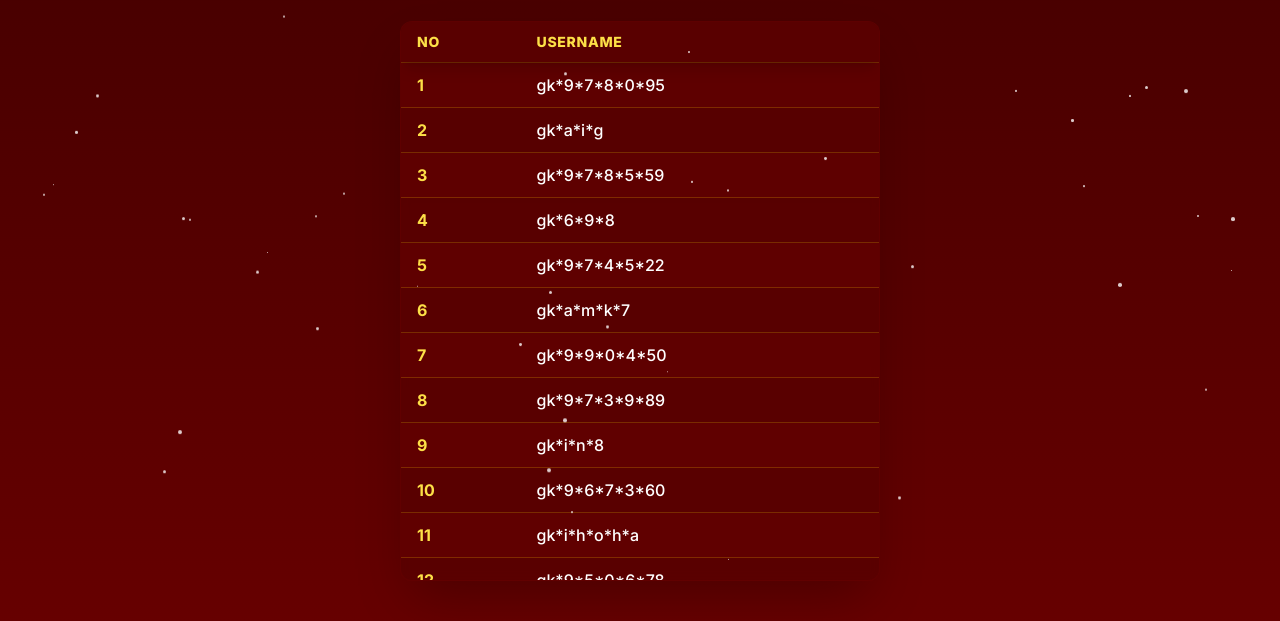
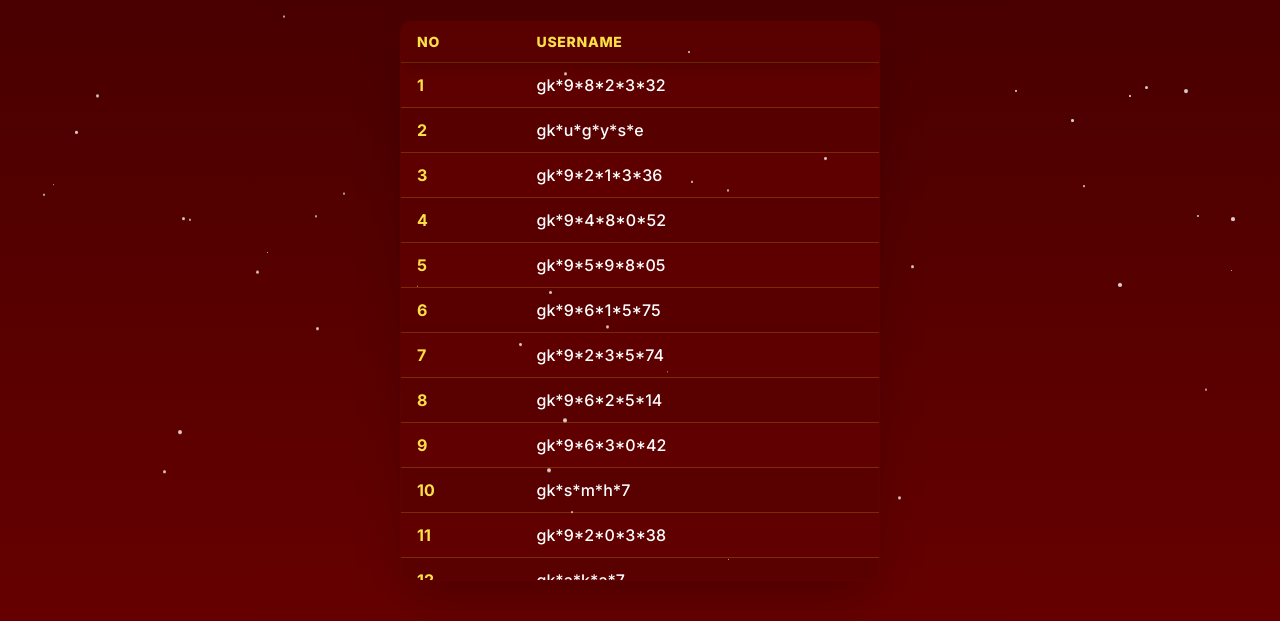
Before and after one commit to gkkservice7777-hub/gkkwinnerlist, a plain HTML site: page index.html in a window 1280 px wide. Shown: the part 199-820 px from the top of the page. Drawn offline with nearby package versions, Linux system fonts and the light colour scheme.

Commit message:
Update index.html
afasdfasdfasdfasd

```diff
--- a/index.html
+++ b/index.html
@@ -125,42 +125,48 @@
             for (let i = 0; i < SNOWFLAKE_COUNT; i++) { createSnowflake(); }
 
             const playerNames = [
-                "gk09673810495", "gkaaning", "gk09979855959", "gk061958", "gk09774455222", "gksaimkk77", "gk09897024250", "gk09676319889", "gklion28", "gk09666733860",
-                "gktinhtoohla", "gk09754076078", "gk09690587625", "gk09788227225", "gksoegyi", "gk09400460796", "gk09420181195", "gkksaung", "gk09517045000", "gk09665065243",
-                "gk09697180702", "gk09979573863", "gkphyu88", "gkghk77996", "gk09422288364", "gkayethin1", "gk09661333576", "gkjava7499", "gknw6661", "gk09777448744",
-                "gk09664776708", "gk09696876475", "gk09676441783", "gk09797942641", "gk09673789534", "gk09688082856", "gk09786491064", "gklushc20967", "gk09691191004", "gk00095150622",
-                "gk09758984309", "gkpaytalu19", "gk09666147547", "gknay5353", "gkkyikhin", "gkshasha94", "gk09782286435", "gktalon", "gkawwkyuu4", "gkmoethiha",
-                "gkwinnaigsoe", "gkthu2489", "gkkeee567890", "gknayhtet445", "gkaye1596", "gk2241988", "gk8933", "gksbcd1234", "gk193850", "gk012980",
-                "gkkyawaungoo", "gkrktony00", "gkminmin60", "gknyanlin123", "gk1988koko", "gksugardaddy", "gkzawe2213", "gkhnw09876", "gktooo44", "gkhtunlino9",
-                "gk047734", "gkkhantkyaw", "gktest2025", "gktta047734", "gkwine20", "gkminmin9939", "gkthuta695", "gkmtto1111", "gk24262426", "gkaung147369",
-                "gkkokonaumg", "gkeitar23", "gknyonyo198", "gkheinsoe13", "gkmkk224", "gkshine1995", "gknaing0066", "gkphyae1234", "gkhtetgyi0", "gksaihom94",
-                "gkshoonshoon", "gk2myo", "gkwinphyo456", "gkakt91202", "gkkhaing90", "gkaungthet10", "gkaung0326", "gkb1234", "gkkyaw88965", "gksulwin3351",
-                "gkklin1994", "gk198411", "gkbakha", "gkkohtwe2024", "gknaung6675", "gkheor777", "gksawshwe123", "gkkyi666", "gk121890zawz", "gkpyaeookyaw",
-                "gkyla77", "gksuupyae192", "gkkyal159357", "gkwin6716", "gkthuzarwin1", "gkatz2121", "gkwai966", "gkhein731022", "gkman444", "gksunn91",
-                "gkaung8luck", "gkrizalrzzr", "gkkyamar29", "gkdarkgold92", "gkzwewira137", "gkapap123456", "gktiger07", "gkchitmawa77", "gk127681", "gk123kokolin",
-                "gkkz1212", "gkkz00", "gkngweyu", "gkthuyamin", "gkwns5645", "gkmwk096840", "gkgk21739", "gk47202121", "gklapyae2222", "gklinn441",
-                "gkwin22334", "gkkat69", "gkkyawkyawty", "gkgako71", "gksoehantun", "gkpyae216647", "gkjawki555", "gk20097", "gkpyaethu123", "gkzinmaytun",
-                "gkchitsanmg", "gkgkkyaw999", "gkcat123", "gk259812", "gkkoshinelay", "gk2121984", "gklaminlay1", "gkmglu7777", "gk627362", "gksd123shin",
-                "gkhza10258", "gk831993", "gkseinkie7", "gkjack2024", "gkgkk176639", "gknaythu21", "gkthet9761", "gkwai21222", "gkppk1155", "gktthein1122",
-                "gkkyaw2800", "gkg445195", "gknyihtet27", "gkyamin888", "gk22419888", "gkkm1289", "gkphyithein5", "gkminparpu1", "gkthaint", "gkkyawthu77",
-                "gkahkarphyo", "gktn12", "gkkk4747", "gkhanhtay", "gk25316548", "gkkankaung99", "gkmgni2001", "gkmon631", "gk1990arkar", "gkmmo2278",
-                "gkaung267862", "gkhi7788", "gkkitkit15", "gksizz14", "gkmarleotheg", "gkjuhmone", "gknewlucky7", "gkhtinelin30", "gkzaan123", "gkyinaye67",
-                "gkjoaopires2", "gkfokih55a6k", "gkhein2211", "gkzinmay76", "gkchit1993", "gkye721", "gkpaing775", "gkthurein123", "gk9875kyaw", "gk0967189430",
-                "gk973365254", "gk3740", "gk008668", "gkgkwint", "gkhannahta4", "gkphaeko2424", "gkphaephyo24", "gkkhoonsat12", "gkzaw7663", "gk0996585853",
-                "gkkoki2424", "gkcrottt77", "gkbala12", "gk0989307966", "gk909089", "gkmyo560468", "gkkmk550856", "gkmg1876", "gkchuulay1", "gkpoppy1122",
-                "gkayemar111", "gkhom9226", "gkgkthaw1111", "gkphoepyae32", "gkshteinlin", "gknyansoe199", "gktg139106", "gk1292024419", "gk775967536", "gkmay186",
-                "gksai000000", "gknay151197", "gkeieihtay30", "gkfghxj", "gkm3rcurynm", "gk9668304574", "gkaung57849", "gktinaunglwi", "gkmoelay528", "gk2652000",
-                "gkve5555", "gkminn786", "gkmyat17890", "gkkk667788", "gkddd123456", "gk081940", "gkaung5784", "gkdydew2433", "gkthetoo5", "gk24680moe",
-                "gklinaung123", "gkthidar84", "gk675387", "gkma55555555", "gkk678003315", "gkkhunlaw11", "gkkyawoo24", "gk307789613", "gklife00123", "gknyanlintun",
-                "gkpyae13789", "gkmonlyainon", "gkphyo880", "gkmgphoe4", "gkakpgg", "gkmgphoetar", "gksoemoe4", "gkminkhant20", "gk272022", "gkinko",
-                "gknhl222", "gkthinlate", "gkhnaung9988", "gkchomayoo", "gksawchitthu", "gkaungmyintm", "gk123shwe", "gkvoldemort7", "gkmuyar789", "gkphyolay359",
-                "gk98703613", "gkphyoelay35", "gkkhinzar99", "gk110026", "gkaikephyu", "gkkyaw96300", "gkdonater", "gkkhing999", "gkkosxwemoe1", "gkhtoo187"
+                "gk09889253032", "gkaungmyoswe", "gk09422173936", "gk09442840352", "gk09458928905", "gk09768175675", "gk09428325774", "gk09961265214", "gk09968380242", "gkssmmhh17",
+                "gk09420053038", "gkyaykhae7", "gk09681505269", "gk09676715699", "gk09689837635", "gk09683995466", "gk09891348863", "gk09943923525", "gk09674733678", "gk09958649911",
+                "gk09772244760", "gk09454636209", "gk09970757901", "gkyair78", "gk09762413789", "gk09969496135", "gk09676012614", "gk09693977143", "gkawwkyuu4", "gkmaymyatm",
+                "gk09777483287", "gk09699540551", "gkaungzinmoe", "gkkyikhin", "gk09671183440", "gk09442002678", "gk09663406232", "gkaungzin19", "gk00095150622", "gk09988625202",
+                "gk09650797331", "gk09782286435", "gkshasha94", "gk09517045000", "gk09693811916", "gk09400460796", "gk09758984309", "gk09776550242", "gkmoethiha", "gk09794533268",
+                "gk09675245201", "gk09690445014", "gk09787284601", "gk09682939335", "gk09976239631", "gk09253739557", "gk09964483052", "gk09663612445", "gk09777347823", "gk09695133202",
+                "gk09695278306", "gk09898886594", "gk09967223642", "gk09254001010", "gk09773726721", "gk09784149766", "gk09675691890", "gk09977376136", "gk09669718601", "gk09677263735",
+                "gk09941002311", "gk09975360094", "gk09781699090", "gk09671542730", "gk09684916111", "gk09764959676", "gk09891310063", "gk09685822094", "gk09678464075", "gk09981477206",
+                "gk09679584579", "gk09755604942", "gk09671074129", "gk09761592683", "gk09650084962", "gk09404600290", "gk09662528665", "gk09687482697", "gk09429404273", "gk09678047370",
+                "gk09987446260", "gk09403814249", "gk09974016271", "gk09668076407", "gk09695060073", "gk09696470050", "gk09699766366", "gk09767699643", "gk09693114171", "gk09794613335",
+                "gk09445195756", "gk09449825361", "gk09403170038", "gk09779273298", "gk09681346707", "gk09679352324", "gk09794956322", "gk09402785859", "gk09792821520", "gk09676362641",
+                "gk09972558411", "gk09767377692", "gk09402680267", "gk09988625202", "gk09988850650", "gk09682757872", "gk09667291084", "gk09678909225", "gk09979505611", "gk09883567521",
+                "gk09955429844", "gk09691888819", "gk09751719070", "gk09763400500", "gk09943713579", "gk09650703807", "gk09796499793", "gk09760415644", "gk09672747614", "gk09779520400",
+                "gk09682480092", "gk09691408279", "gk09256465513", "gk09400128223", "gk09691115948", "gk09671085990", "gk09682015107", "gk09667179729", "gk09256133755", "gk09753436757",
+                "gk09957023889", "gk09694602302", "gk09674172781", "gk09606384102", "gk09791822640", "gk09950555670", "gk09671542660", "gk09691917184", "gk09898624707", "gk09767168521",
+                "gk09428915580", "gk09695664722", "gk09970323568", "gk09684995843", "gk09960365459", "gk09663655231", "gk09663794273", "gk09694714657", "gk01121813557", "gk09793067787",
+                "gk09768650638", "gk09966801510", "gk09445584667", "gk09892823331", "gk09652921873", "gk09675740601", "gk09668095877", "gk09792217738", "gk09753734277", "gk09257530576",
+                "gk09757533135", "gk09660151129", "gk09774499023", "gk09251824707", "gk09693878615", "gk09426295475", "gk09963228073", "gk09760207945", "gk09664101509", "gk09697446736",
+                "gk09682280416", "gk09666239539", "gk09263133331", "gk09677356559", "gk09400995193", "gk09400282383", "gk09965292989", "gk09687772224", "gk09775634411", "gk09680506786",
+                "gk09971469495", "gk09771371195", "gk09671340575", "gk09666141700", "gk09266944345", "gk09660381965", "gk09425797238", "gk09766235234", "gk09409423043", "gk09446575152",
+                "gk09751154901", "gk09672288608", "gk09686195178", "gk09676939327", "gk09686588084", "gk09971595539", "gk09767294745", "gk09962593115", "gk09764998455", "gk09667653406",
+                "gk09674261572", "gk09765765631", "gk09794200296", "gk09681533447", "gk09400478043", "gk09688858616", "gk09665435473", "gk09670671021", "gk09691218683", "gk09670860122",
+                "gk09444119082", "gk09888962289", "gk09958220677", "gk09790969075", "gk09760194582", "gk09444888840", "gk09755394401", "gk09664222881", "gk09760640760", "gk09458373006",
+                "gk09661676439", "gk09697220573", "gk09678598356", "gk09269242456", "gk09786327329", "gk09681279161", "gk09976339034", "gk09963450002", "gk09885421150", "gk09972318499",
+                "gk09428010072", "gk09699366358", "gk09672189932", "gk09794189279", "gk09698154893", "gk09404757341", "gk09690408171", "gk09408504346", "gk09673428406", "gk09740854616",
+                "gk09250783983", "gk09667883999", "gk09757134436", "gk09678924421", "gk09661372333", "gk09776045249", "gk09680081217", "gk09787160835", "gk09755769057", "gk09760415516",
+                "gk09456647074", "gk09449097314", "gk09788830717", "gk09260160010", "gk09975941218", "gk09942424668", "gk09776335246", "gk09665781459", "gk09677417093", "gk09444776821",
+                "gk09775919069", "gk09667898636", "gk09250442922", "gk09269411522", "gk09793323912", "gk09680700347", "gk09699971538", "gk09444882045", "gk09670317894", "gk09262841534",
+                "gk09961466840", "gk09400700803", "gk09690596624", "gk09662496927", "gk09651390057", "gk09792408674", "gk09960427222", "gk09960011081", "gk09400705711", "gk09694727572",
+                "gk09773800194", "gk09697031203", "gk09693270617", "gk09693948020", "gk09890760599", "gk09665278441", "gk09256438268", "gk09766201910", "gk09889495149", "gk09981500158",
+                "gk09667160899", "gk09753650038", "gk09696338072", "gk09678634783", "gk09787284889", "gk09669495308", "gk09776154849", "gk09400200122", "gk09890637008", "gk09789803129",
+                "gk09684072244", "gk09797902070", "gk09405417687", "gk09964236735", "gk09762198827", "gk09682625094", "gk09781794123", "gk09787692060", "gk09752343816", "gk09660421039",
+                "gk09679047098", "gk09670281206", "gk09677444942", "gk09652312987", "gk09452551018", "gk09679237911", "gk09798407789", "gk09692425709", "gk09666632825", "gk09757866040",
+                "gk09784866187", "gk09652115195", "gk09451027795", "gk09403636497", "gk09768874473", "gk09680726465", "gk09453889569", "gk09402622918", "gk09681902435", "gk09652911522",
+                "gk09754927182", "gk09693930940", "gk09671044767", "gk09966153823", "gk09897695541", "gk09428163588", "gk09660554922", "gk09668070124", "gk09684345954", "gk09794689918",
+                "gk09985838845"
             ];
 
             function generatePlayerList() {
                 tableBody.innerHTML = "";
-                // အယောက် ၃၀၀ ပြည့်အောင် လိုအပ်သောအရေအတွက်ကို ပတ်ခြင်း (Repeat as needed to reach exactly 300)
-                for (let i = 0; i < 300; i++) {
+                // စုစုပေါင်း အယောက် ၃၅၀ ပြည့်အောင် loop ပတ်ခြင်း
+                for (let i = 0; i < 350; i++) {
                     const num = playerNames[i % playerNames.length];
                     const row = document.createElement("tr");
                     row.className = "player-row";
```
